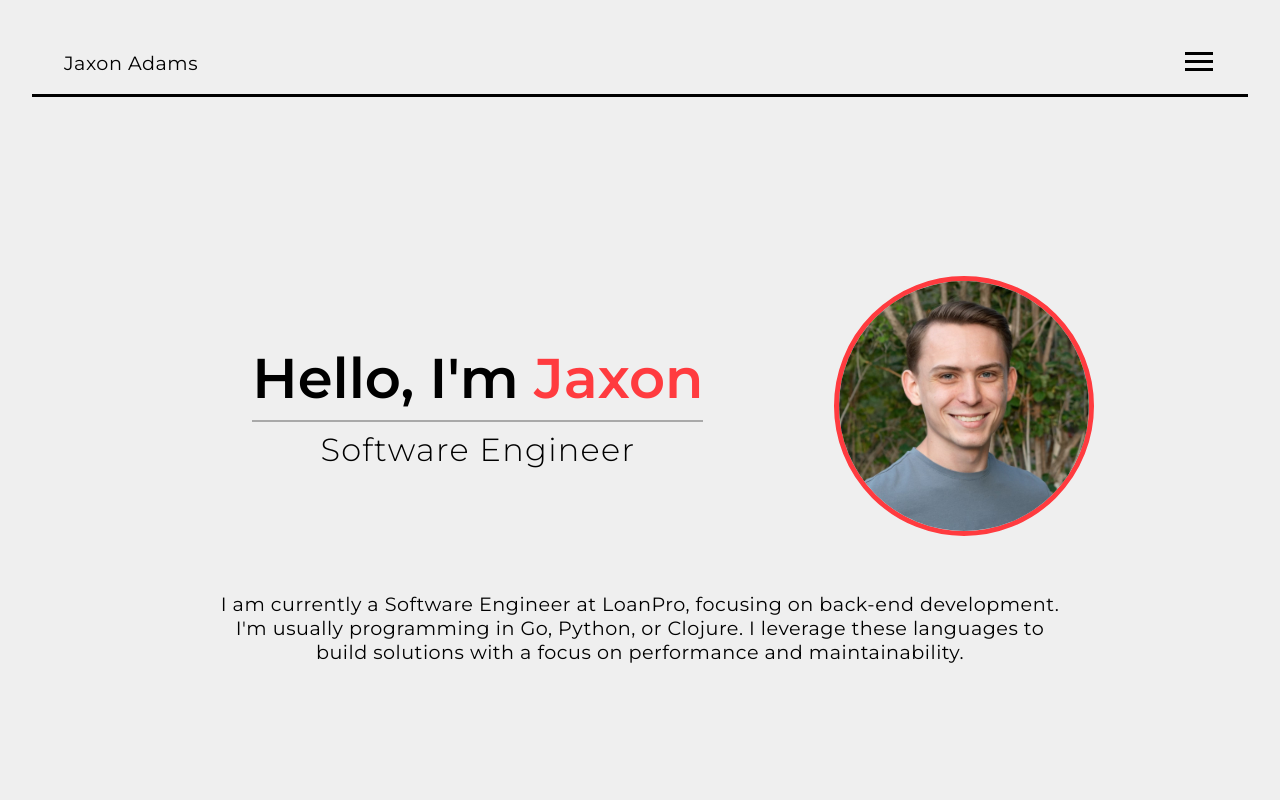
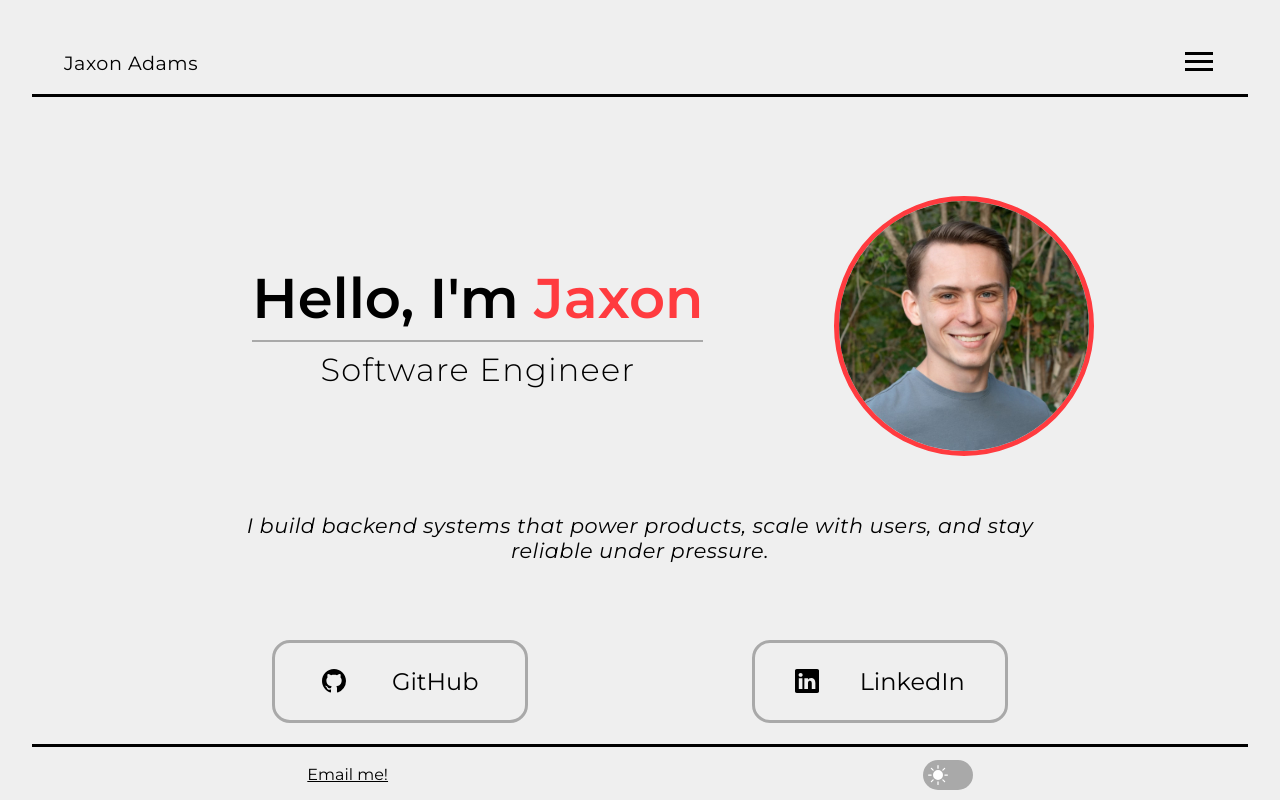
Before and after one commit to JaxonAdams/urban-spork, a React (Vite) app: page / in a window 1280 px wide. Shown: the top 800 px of the page. Built offline with nearby package versions, Linux system fonts and the light colour scheme.

Commit message:
Update hero text and styling

```diff
--- a/src/App.css
+++ b/src/App.css
@@ -146,7 +146,6 @@ header {
   display: flex;
   justify-content: center;
   align-items: center;
-  margin: 10vh 0;
   flex-direction: column;
 }
 
@@ -212,6 +211,10 @@ header {
 .hero-intro-txt {
   margin: 0 10rem;
   padding: 1rem;
+}
+
+.hero-intro-txt>.txt {
+  font-size: 1.3rem;
 }
 /* end hero component styles */
 
--- a/src/components/Hero/Hero.tsx
+++ b/src/components/Hero/Hero.tsx
@@ -19,9 +19,10 @@ const Hero: React.FC = () => {
             </div>
             <div className="hero-intro-txt">
                 <p className="txt">
-                    I am currently a Software Engineer at LoanPro, focusing on back-end development.
-                    I'm usually programming in Go, Python, or Clojure. I leverage these languages to
-                    build solutions with a focus on performance and maintainability.
+                    <i>
+                        I build backend systems that power products, scale with users,
+                        and stay reliable under pressure.
+                    </i>
                 </p>
             </div>
         </div>
```
